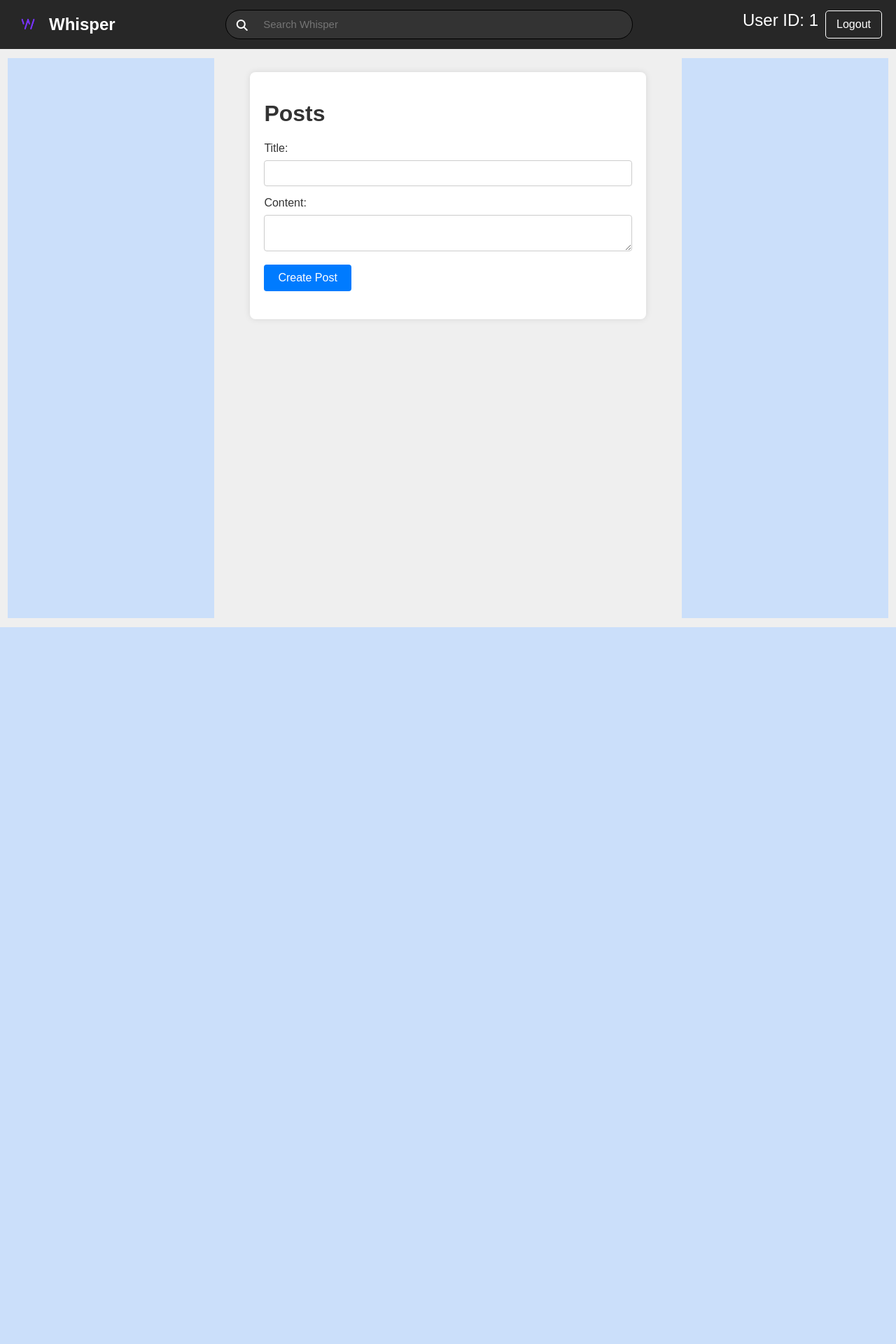
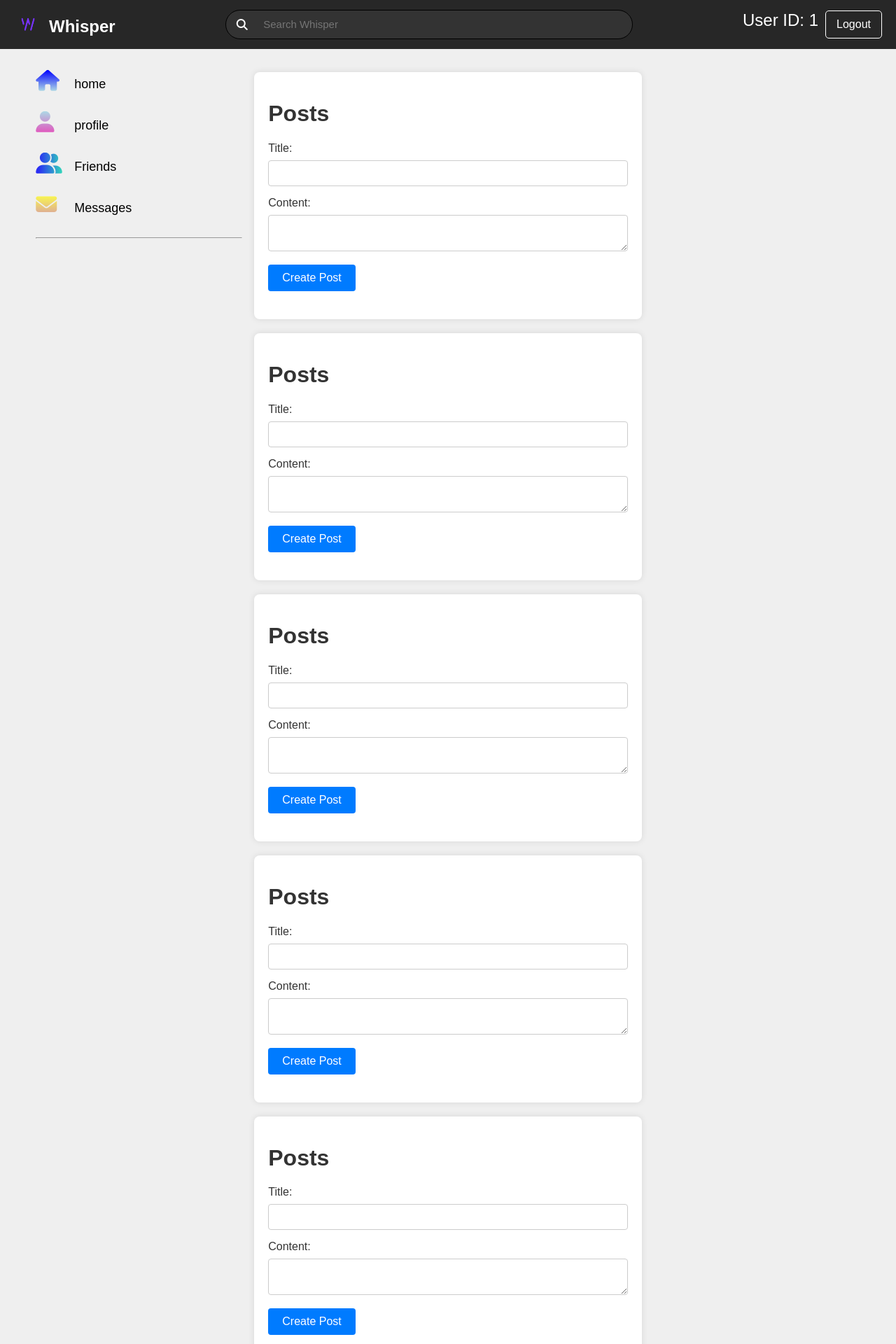
Before and after one commit to prc16/whisper, a PHP site: page /home/ in a window 1280 px wide. Shown: the top 1920 px of the page at 70% size. Before the commit the page ends 896 px from the top, so only its background shows below. Run offline with PHP 8.4, Linux system fonts and the light colour scheme; the visitor is signed in with stand-in values (Sample User, id 1); data that the repository does not hold is empty.

Commit message:
added whisper logo in title and fied leftside bar and added gradient to svg icons

```diff
--- a/home/home.css
+++ b/home/home.css
@@ -5,7 +5,7 @@ body {
     padding: 0;
     align-items: center;
     justify-content: center;
-    height: 100vh;
+
 }
 
 .web-container{
@@ -15,12 +15,11 @@ body {
 }
 
 .left-sidebar{
-    background: #cbdffa;
     flex-basis:25%;
     top:70px;
     align-self:flex-start;
-    margin-left:-40px;
-    height:100vh;
+    height: 100vh;
+    margin-top:1%;
 }
 
 
@@ -29,10 +28,66 @@ body {
     flex-basis:25%;
     top:70px;
     align-self:flex-start;
-    height:100vh;
-    margin-right:-40px;
+    margin-top:1%;
 }
 
 .main-content{
-    flex-basis:48%;
+    flex-basis:47%;
 }
+
+.fa-house {
+    width:40px;
+    height:30px;
+    font-size: 30px;
+    background: linear-gradient(to bottom, blue, lightblue);
+    -webkit-text-fill-color: transparent;
+    background-clip: text;
+}
+
+.fa-user{
+    width:40px;
+    height:30px;
+    font-size: 30px;
+    background: linear-gradient(to bottom, lightblue,rgb(224, 88, 190));
+    -webkit-text-fill-color: transparent;
+    background-clip: text;
+}
+
+.fa-user-group{
+    width:40px;
+    height:30px;
+    font-size: 30px;
+    background: linear-gradient(to right, rgb(42, 45, 243) 10%, rgb(50, 226, 182) );
+    -webkit-text-fill-color: transparent;
+    background-clip: text;
+}
+
+.fa-envelope{
+    width:40px;
+    height:30px;
+    font-size: 30px;
+    background: linear-gradient(to bottom, rgb(252, 255, 70), rgb(219, 164, 157));
+    -webkit-text-fill-color: transparent;
+    background-clip: text;
+}
+
+.imp-links > a{
+    text-decoration:none ;
+    color:black;
+    font-size: 18px;
+    display:block;
+    align-items:center;
+    width:fit-content;
+    padding-bottom:5px;
+    padding-top: 5px;
+}
+
+.imp-links>a:hover{
+    background-color: #e0e0e0;
+    width:100%;
+    border-radius:5px;
+}
+
+.imp-links > a >i{
+   margin-right:15px;
+}
--- a/home/index.php
+++ b/home/index.php
@@ -8,14 +8,43 @@
     <link rel="stylesheet" href="../navbar/navbar.css">
     <link rel="stylesheet" href="../posts/posts.css">
     <link rel="stylesheet" href="https://cdnjs.cloudflare.com/ajax/libs/font-awesome/6.5.1/css/all.min.css" integrity="sha512-DTOQO9RWCH3ppGqcWaEA1BIZOC6xxalwEsw9c2QQeAIftl+Vegovlnee1c9QX4TctnWMn13TZye+giMm8e2LwA==" crossorigin="anonymous" referrerpolicy="no-referrer" />
+    <link rel="icon" type="image/gif" href="../.github/whisper-logo.png">
     <script src="../posts/script.js"></script>
 </head>
 <body>
     <?php include '../navbar/navbar.php'; ?>
     <div class="web-container">
-    <div class="left-sidebar"></div>
-    <div class="main-content"><?php include '../posts/posts.php'; ?></div>
-    <div class="right-sidebar"></div>
+    <!--------------- left sidebar --------------->
+    <div class="left-sidebar">
+        <div class="imp-links">
+            <a href="#"><i class="fa-solid fa-house"></i>home</a></br>
+            <a href="#"><i class="fa-solid fa-user"></i>profile</a></br>
+            <a href="#"><i class="fa-solid fa-user-group"></i></i>Friends</a></br>
+            <a href="#"><i class="fa-solid fa-envelope"></i>Messages</a></br>
+        </div>
+        <hr>
+    </div>
+
+    <!--------------- main content--------------->
+    <div class="main-content">
+
+    <?php include '../posts/posts.php'; ?>
+    <?php include '../posts/posts.php'; ?>
+    <?php include '../posts/posts.php'; ?>
+    <?php include '../posts/posts.php'; ?>
+    <?php include '../posts/posts.php'; ?>
+    <?php include '../posts/posts.php'; ?>
+    <?php include '../posts/posts.php'; ?>
+    <?php include '../posts/posts.php'; ?>
+
+    </div>
+
+    <!--------------- right sidebar --------------->
+    <div class="right-sidebar">
+
+
+    </div>
+
     </div>
 </body>
 </html>
--- a/navbar/navbar.css
+++ b/navbar/navbar.css
@@ -29,7 +29,7 @@
 
 .fa-magnifying-glass{
     width:30px;
-    height:15px;
+    height:16px;
 }
 .navbar-center > .input{
     background : transparent;
@@ -48,7 +48,7 @@
 }
 
 .title {
-    margin: 0;
+    margin: 5px 0 0 0;
     font-size: 1.5em;
     color: white;
 }
```
